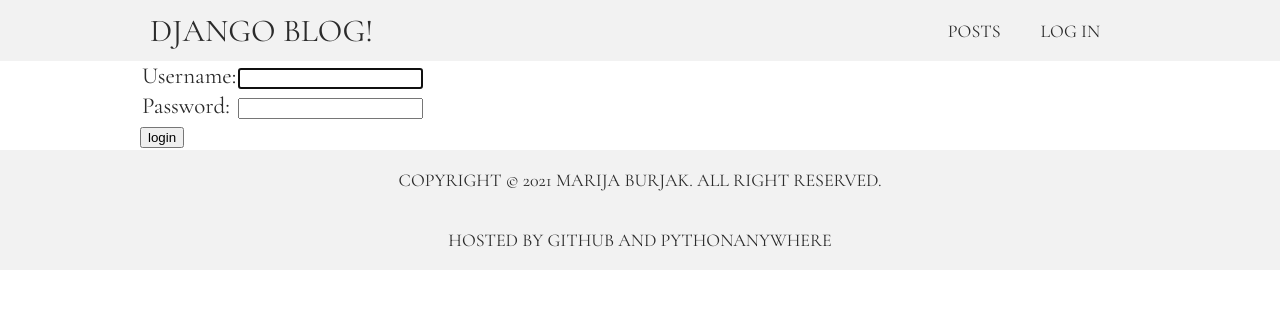
After one commit to HangeZoe/django-blog-template, a Django app: page /accounts/login/ in a window 1280 px wide. The commit adds this page. Shown: the top 309 px of the page. Run offline with Django 3.2, Linux system fonts and the light colour scheme.

Commit message:
feat: add login/logout users

```diff
--- a/blog/static/css/blog.css
+++ b/blog/static/css/blog.css
@@ -65,7 +65,7 @@ header {
 }
 
 .header__logo-text {
-  margin-left: 40px;
+  margin-left: 10px;
   font-family: 'Cormorant Garamond', serif;
   font-size: 32px;
   line-height: 60px;
@@ -75,13 +75,13 @@ header {
 .header__list {
   display: flex;
   flex-wrap: wrap;
-  margin-left: 40px;
+  margin-left: 10px;
   list-style-type: none;
   text-transform: uppercase;
 }
 
 .header__item {
-  margin-right: 40px; /* разобраться с отступами в меню */
+  margin-right: 40px;
   font-size: 23px;
   line-height: 60px;
 }
--- a/blog/templates/blog/base.html
+++ b/blog/templates/blog/base.html
@@ -16,23 +16,28 @@
         <header class="header">
           <div class="header__wrapper">
             <div class="header__logo">
-              <p class="header__logo-text">My first Django blog!</p>
+              <p class="header__logo-text">Django blog!</p>
             </div>
             <nav class="header__nav">
               <ul class="header__list">
                 <li class="header__item">
                   <a href="http://hangezoe.pythonanywhere.com/" class="header__link">Posts</a>
                 </li>
+                {% if user.is_authenticated %}
                 <li class="header__item">
-                  {% if user.is_authenticated %}
-                    <a href="{% url 'post_new' %}" class="header__link">New Post</a>
-                  {% endif %}
+                  <p class="header__link">Hello {{ user.username }} <small>(<a href="{% url 'logout' %}" class="header__link">Log out</a>)</small></p>
                 </li>
                 <li class="header__item">
-                  {% if user.is_authenticated %}
+                    <a href="{% url 'post_new' %}" class="header__link">New Post</a>
+                </li>
+                <li class="header__item">
                     <a href="{% url 'post_draft_list' %}" class="header__link">Drafts</a>
-                  {% endif %}
                 </li>
+                {% else %}
+                <li class="header__item">
+                    <a href="{% url 'login' %}" class="header__link">Log in</a>
+                </li>
+                {% endif %}
               </ul>
             </nav>
           </div>
--- a/blog/templates/blog/post_edit.html
+++ b/blog/templates/blog/post_edit.html
@@ -1,7 +1,7 @@
 {% extends 'blog/base.html' %}
 
 {% block content %}
-    <h1 class="latest-article__title">New post</h1>
+    <h2 class="latest-article__title">Write your post here</h2>
     <form method="POST" class="post-form">{% csrf_token %}
         {{ form.as_p }}
         <button type="submit" class="button-save">Save</button>
--- /dev/null
+++ b/blog/templates/registration/login.html
@@ -0,0 +1,24 @@
+{% extends "blog/base.html" %}
+
+{% block content %}
+    {% if form.errors %}
+        <p>Your username and password didn't match. Please try again.</p>
+    {% endif %}
+
+    <form method="post" action="{% url 'login' %}">
+    {% csrf_token %}
+        <table>
+        <tr>
+            <td>{{ form.username.label_tag }}</td>
+            <td>{{ form.username }}</td>
+        </tr>
+        <tr>
+            <td>{{ form.password.label_tag }}</td>
+            <td>{{ form.password }}</td>
+        </tr>
+        </table>
+
+        <input type="submit" value="login" />
+        <input type="hidden" name="next" value="{{ next }}" />
+    </form>
+{% endblock %}
--- a/blog/views.py
+++ b/blog/views.py
@@ -4,6 +4,7 @@ from .models import Post
 from django.shortcuts import render, get_object_or_404
 from .forms import PostForm
 from django.shortcuts import redirect
+from django.contrib.auth.decorators import login_required
 
 def post_list(request):
     posts = Post.objects.filter(published_date__lte=timezone.now()).order_by('published_date')
@@ -13,6 +14,7 @@ def post_detail(request, pk):
     post = get_object_or_404(Post, pk=pk)
     return render(request, 'blog/post_detail.html', {'post': post})
 
+@login_required
 def post_new(request):
     if request.method == "POST":
         form = PostForm(request.POST)
@@ -25,6 +27,7 @@ def post_new(request):
         form = PostForm()
     return render(request, 'blog/post_edit.html', {'form': form})
 
+@login_required
 def post_edit(request, pk):
     post = get_object_or_404(Post, pk=pk)
     if request.method == "POST":
@@ -38,15 +41,18 @@ def post_edit(request, pk):
         form = PostForm(instance=post)
     return render(request, 'blog/post_edit.html', {'form': form})
 
+@login_required
 def post_draft_list(request):
     posts = Post.objects.filter(published_date__isnull=True).order_by('created_date')
     return render(request, 'blog/post_draft_list.html', {'posts': posts})
 
+@login_required
 def post_publish(request, pk):
     post = get_object_or_404(Post, pk=pk)
     post.publish()
     return redirect('post_detail', pk=pk)
 
+@login_required
 def post_remove(request, pk):
     post = get_object_or_404(Post, pk=pk)
     post.delete()
--- a/mysite/settings.py
+++ b/mysite/settings.py
@@ -27,6 +27,7 @@ DEBUG = True
 
 ALLOWED_HOSTS = ['127.0.0.1', '.pythonanywhere.com']
 
+LOGIN_REDIRECT_URL = '/'
 
 # Application definition
 
--- a/mysite/urls.py
+++ b/mysite/urls.py
@@ -15,8 +15,11 @@ Including another URLconf
 """
 from django.contrib import admin
 from django.urls import path, include
+from django.contrib.auth import views
 
 urlpatterns = [
     path('admin/', admin.site.urls),
+    path('accounts/login/', views.LoginView.as_view(), name='login'),
+    path('accounts/logout/', views.LogoutView.as_view(next_page='/'), name='logout'),
     path('', include('blog.urls')),
 ]
```
